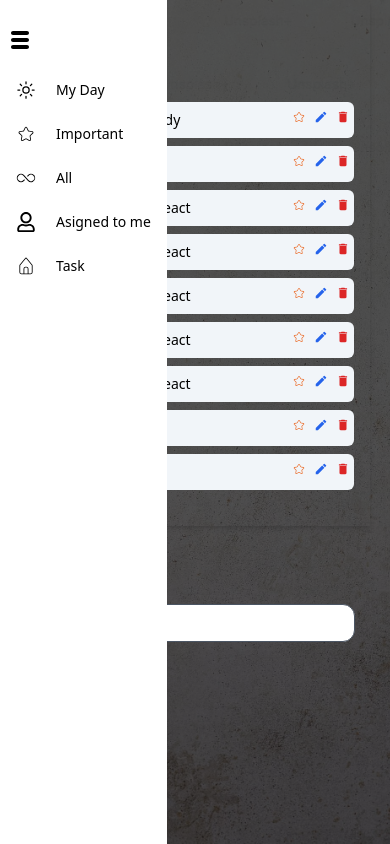
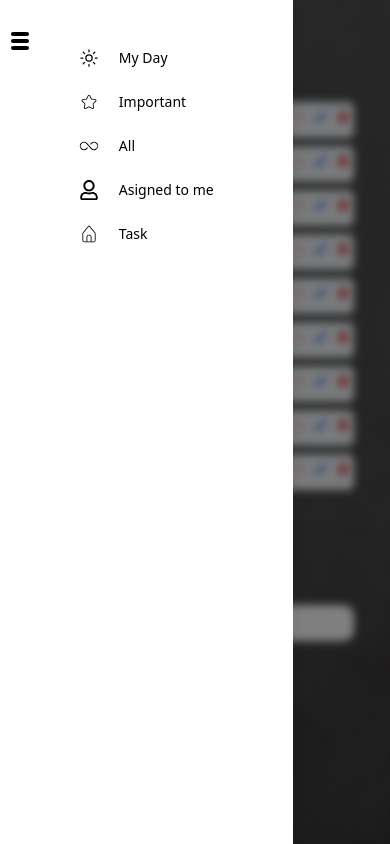
Before and after one commit to pinkijha/ToDo-App-React, a React (Vite) app: page / in a window 390 px wide. Both pictures are taken after a click on the button 20 px from the left and 41 px from the top of the page. Built offline with nearby package versions, Linux system fonts and the light colour scheme; the HTML template or start-up script is replaced by a standard one.

Commit message:
done with mobile menu with toggle functionality and blur bg

```diff
--- a/src/components/Navbar.jsx
+++ b/src/components/Navbar.jsx
@@ -1,27 +1,55 @@
-import React from 'react'
+import React from 'react';
 import { TiThMenu } from "react-icons/ti";
 import { useDispatch, useSelector } from 'react-redux';
 import { toggleMenu } from "../utils/AppSlice";
 import Sidebar from './Sidebar';
 
 const Navbar = () => {
-  const isMenuOpen = useSelector((store)=> store.app.isMenuOpen);
+  const isMenuOpen = useSelector((store) => store.app.isMenuOpen);
   const dispatch = useDispatch();
 
   const toggleMenuHandler = () => {
     dispatch(toggleMenu());
-
-  }
-
-
+  };
 
   return (
-    <div className={`${isMenuOpen ? 'bg-white text-black h-screen px-2 py-7' : 'text-white mt-7' } text-2xl`}>
-      <button onClick={() => toggleMenuHandler()}> <TiThMenu  />
-      {isMenuOpen ? <Sidebar/> : '' }</button>
+    <>
+      {/* Navbar */}
+      <div
+        className={`${
+          isMenuOpen
+            ? "bg-white text-black h-screen px-2 py-7"
+            : "text-white mt-7"
+        } text-2xl relative`}
+      >
+        {/* Hamburger Menu Button */}
+        <button
+          onClick={() => toggleMenuHandler()}
+          className={`${
+            isMenuOpen ? "text-black" : "text-white"
+          } focus:outline-none z-30 relative`} // Hamburger turns black when menu is open
+        >
+          <TiThMenu />
+        </button>
 
-    </div>
-  )
-}
+        {/* Render Sidebar and Background Blur */}
+        {isMenuOpen && (
+          <>
+            {/* Background Overlay */}
+            <div
+              className="fixed inset-0 bg-black bg-opacity-50 backdrop-blur-sm z-10"
+              onClick={() => toggleMenuHandler()} // Close menu when clicking on the overlay
+            ></div>
 
-export default Navbar
+            {/* Sidebar */}
+            <div className="fixed top-0 left-0 w-3/4 h-full bg-white text-black p-5 z-20 shadow-lg">
+              <Sidebar />
+            </div>
+          </>
+        )}
+      </div>
+    </>
+  );
+};
+
+export default Navbar;
```
